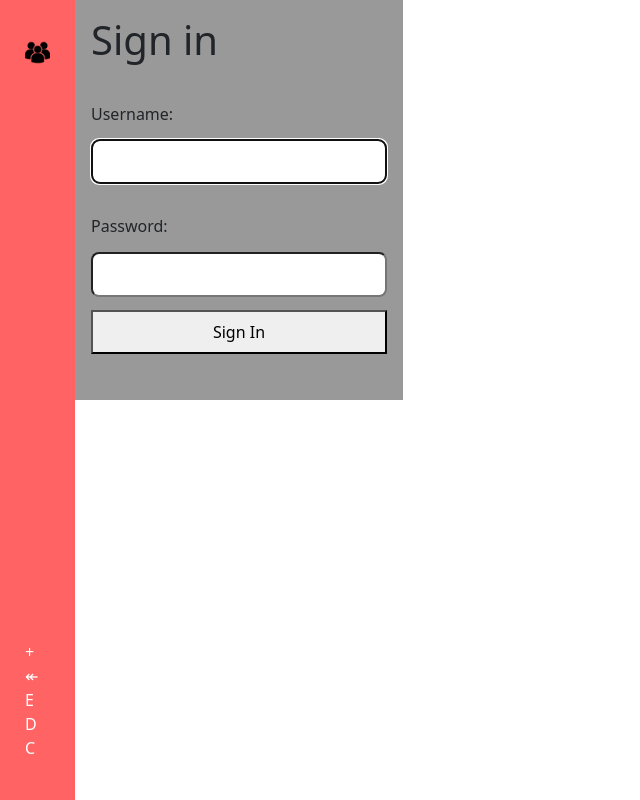
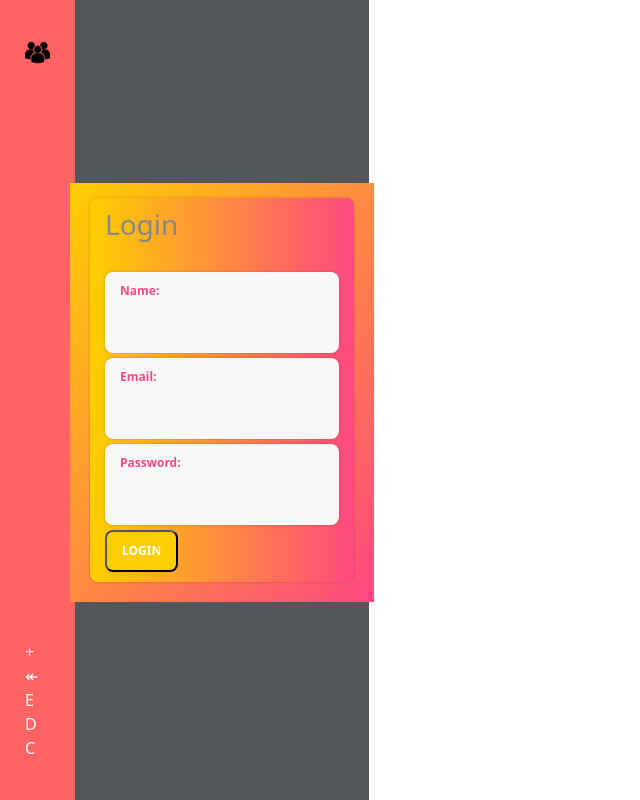
Before and after one commit to Widell98/CRMSystem, a React (Create React App) app: page /LoginPage in a window 1280 px wide. Shown: the whole page, without its empty margins (0-640 px from the left). Built offline with nearby package versions, Linux system fonts and the light colour scheme.

Commit message:
LoginPageFixv2

```diff
--- a/src/App.js
+++ b/src/App.js
@@ -5,9 +5,9 @@
 import TicketPage from './Pages/TicketPage'
 import EmployeePage from './Pages/EmployeePage'
 import Navbar from './Components/Navbar'
-import LoginPage from './Pages/LoginPage'
 import CalenderPage from './Pages/Calender'
 import CategoriesContext from './context'
+import LoginPage from './Pages/Login'
 
 const App = () => {
   const [categories, setCategories] = useState(null)
@@ -18,6 +18,7 @@
       <CategoriesContext.Provider value={value}>
         <BrowserRouter>
           <Navbar />
+
           <Routes>
 
             <Route path='/' element={<Dashboard />} />
--- a/src/Components/Login.js
+++ /dev/null
@@ -1,60 +0,0 @@
-import { useRef, useState, useEffect } from 'react';
-
-const Login = () => {
-  const userRef = useRef();
-  const errRef = useRef();
-
-  const [user, setUser] = useState('');
-  const [pwd, setPwd] = useState('')
-  const [errMsg, setErrMsg] = useState('');
-  const [success, setSuccess] = useState(false);
-
-  useEffect(() => {
-    userRef.current.focus();
-
-  }, [])
-
-  useEffect(() => {
-    setErrMsg('');
-
-  }, [user, pwd])
-
-  const handleSubmit = async (e) => {
-    e.PreventDefault();
-    setSuccess(true);
-
-  }
-
-
-  return (
-    <section className="login-section">
-      <p ref={errRef} className={errMsg ? "errmsg" : "offscreen"} aria-live="assertive">{errMsg}</p>
-      <h1>Sign in</h1>
-      <form className="login-form" onSubmit={handleSubmit}>
-        <label htmlFor="username">Username:</label>
-        <input
-          type="text"
-          id="username"
-          ref={userRef}
-          autocomplete="off"
-          onChange={(e) => setUser(e.target.value)}
-          value={user}
-          required
-        />
-        <label htmlFor="password">Password:</label>
-        <input
-          type="password"
-          id="password"
-          autocomplete="off"
-          onChange={(e) => setPwd(e.target.value)}
-          value={pwd}
-          required
-        />
-        <button>Sign In</button>
-      </form>
-    </section>
-  )
-
-}
-
-export default Login
--- /dev/null
+++ b/src/Components/LoginForm.js
@@ -0,0 +1,36 @@
+import React, { useState } from 'react'
+
+function LoginForm({ Login, error }) {
+
+  const [details, setDetails] = useState({ name: "", email: "", password: "", })
+  const submitHandler = e => {
+    e.preventDefault();
+
+    Login(details);
+  }
+
+  return (
+    <form className="xlogin" onSubmit={submitHandler}>
+      <div className="x-inner">
+        <h2 className="loginh2">Login</h2>
+        {(error != "") ? (<div className="error">{error}</div>) : ""}
+        <div className="xgroup">
+          <label className="x-label" htmlFor="name">Name:</label>
+          <input className="xinputs" type="text" name="name" id="name" onChange={e => setDetails({ ...details, name: e.target.value })} value={details.name} />
+        </div>
+        <div className="xgroup">
+          <label className="x-label" htmlFor="email">Email:</label>
+          <input className="xinputs" type="email" name="email" id="email" onChange={e => setDetails({ ...details, email: e.target.value })} value={details.email} />
+        </div>
+        <div className="xgroup">
+          <label className="x-label" htmlFor="password">Password:</label>
+          <input className="xinputs" type="password" name="password" id="password" onChange={e => setDetails({ ...details, password: e.target.value })} value={details.password} />
+        </div>
+        <input className="xloginbutton" type="submit" value="LOGIN"></input>
+
+      </div>
+    </form >
+  )
+}
+
+export default LoginForm
--- /dev/null
+++ b/src/Pages/Login.js
@@ -0,0 +1,50 @@
+import React, { useState } from 'react';
+import LoginForm from '../Components/LoginForm'
+
+function LoginPage() {
+  const adminUser = {
+    email: "stephnap@olfan.com",
+    password: "admin123"
+  }
+
+  const [user, setUser] = useState({ name: "", email: "" });
+  const [error, setError] = useState("");
+
+  const Login = details => {
+    console.log(details);
+    if (details.email == adminUser.email && details.password == adminUser.password) {
+      console.log("Logged in");
+      setUser({
+        name: details.name,
+        email: details.email
+      });
+    } else {
+
+      setError("Details do not match");
+
+    }
+  }
+
+  const Logout = () => {
+    setUser({ name: "", email: "" });
+  }
+
+  return (
+    <div className="xlogin-page">
+      {(user.email != "") ? (
+        <div className="welcome">
+          <h2>Welcome, <span>{user.name}</span></h2>
+          <button className="xloginbutton" onClick={Logout}>Logout</button>
+        </div>
+      ) : (
+        <LoginForm Login={Login} error={error} />
+      )
+      }
+
+    </div >
+  )
+
+
+};
+
+export default LoginPage;
--- a/src/Pages/LoginPage.js
+++ /dev/null
@@ -1,12 +0,0 @@
-import Login from '../Components/Login'
-const LoginPage = ({ ticket }) => {
-  return (
-    <div className="Login-Page">
-
-      <Login />
-
-    </div>
-  )
-}
-
-export default LoginPage;
--- a/src/index.css
+++ b/src/index.css
@@ -1,7 +1,8 @@
 @import url('https://fonts.googleapis.com/css2?family=Nunito&display=swap');
 @import url('https://fonts.googleapis.com/css2?family=Roboto&family=Rubik&display=swap');
 
-html, body {
+html,
+body {
   margin: 0;
   padding: 0;
   font-family: 'Trebuchet MS', Arial, sans-serif;
@@ -17,17 +18,16 @@
 }
 
 .test {
-      background-color:blue;
+  background-color: blue;
 }
 
 
 
-  /* ----- Nav ------ */
+/*----- Nav ------ */
 nav {
   height: 100vh;
   background-color: #FF6363;
-    /* background-color: rgb(43, 43, 63); */
-    color: rgb(255,255,255);
+  color: rgb(255, 255, 255);
   text-align: center;
   display: flex;
   flex-direction: column;
@@ -41,24 +41,25 @@
   flex-direction: column;
 }
 
-  nav .controls-container .icon
-  { width: 0; }
+nav .controls-container .icon {
+  width: 0;
+}
 
 nav .logo-container img {
   width: 25px;
 }
 
 nav .icon {
-    color: rgb(255,255,255);
+  color: rgb(255, 255, 255);
 }
 
 /* Dashboard */
 .dashboard {
   padding: 35px;
   width: 100%;
-    margin:auto;
-	border-collapse:separate;
-	border-spacing:0;
+  margin: auto;
+  border-collapse: separate;
+  border-spacing: 0;
 }
 
 
@@ -85,14 +86,15 @@
   width: 100%;
 }
 
-  .ticket-card #link > * {
-    background-color: rgb(221,221,221);
+.ticket-card #link>* {
+  background-color: rgb(221, 221, 221);
   margin: 2px;
   padding: 20px;
   width: 100%;
   display: flex;
   align-items: center;
 }
+
 .ticket-card .ticket-color {
   width: 15px !important;
   padding: 10px !important;
@@ -132,7 +134,7 @@
 }
 
 .ticket-card .priority-display .star-container h3 {
-    margin : 7px;
+  margin: 7px;
   padding: 0;
 }
 
@@ -141,20 +143,20 @@
 }
 
 .ticket-card .progress-bar {
-    width:100%;
+  width: 100%;
   height: 30px;
-    background-color: rgb(158,158,158);
+  background-color: rgb(158, 158, 158);
   border-radius: 15px;
   overflow: hidden;
 }
 
 .ticket-card .progress-bar .progress-indicator {
-    background-color: rgb(104,104, 175);
+  background-color: rgb(104, 104, 175);
   height: 100%;
 }
 
 .ticket-card .delete-block {
-    background-color: rgb(211,211,211);
+  background-color: rgb(211, 211, 211);
   width: 50px;
   margin: 2px;
   display: flex;
@@ -166,11 +168,11 @@
   width: 20px;
   height: 20px;
   border-radius: 10px;
-    background-color: rgb(61,61,61);
+  background-color: rgb(61, 61, 61);
   display: flex;
   justify-content: center;
   align-items: center;
-    color: rgb(255, 255, 255 );
+  color: rgb(255, 255, 255);
 }
 
 /* ---- Ticket page ---- */
@@ -215,92 +217,154 @@
   margin: 20px 0 20px 10;
 }
 
+
 /* LoginPage */
 
-.login-section {
-  width: 100%;
-  max-width: 420px;
-  min-height: 400px;
-  display: flex;
-  flex-direction: column;
-  justify-content: flex-start;
-  padding: 1rem;
-  background-color: rgba(0, 0, 0, 0.4);
+.xlogin {
+  margin: 0;
+  padding: 0;
+  box-sizing: border-box;
 }
 
-.login-form{
-  display: flex;
-  flex-direction: column;
-  justify-content: space-evenly;
-  flex-grow: 1;
-  padding-bottom: 1rem;
+.xinputs,
+.xloginbuttons {
+  appearance: none;
+  background: none;
+  border: none;
+  outline: none;
 }
 
-a,
-a:visited {
-  color: #fff;
+.xlogin-page {
+  height: 100vh;
+  display: flex;
+  align-items: center;
+  justify-content: center;
+  background-color: #53565A;
 }
 
-input[type="text"],
-input[type="password"],
-button,
-textarea {
-  font-family: 'Nunito', sans-serif;
-  font-size: 22px;
-  padding: 0.25rem;
-  border-radius: 0.5rem;
+.xlogin {
+  display: block;
+  position: relative;
 }
 
-label,
-button {
-  margin-top: 1rem;
+.xlogin:after {
+  content: "";
+  display: block;
+  position: absolute;
+  top: -5px;
+  left: -5px;
+  right: -5px;
+  bottom: -5px;
+  z-index: 1;
+  background-image: linear-gradient(to bottom right, #FFCE00, #FE4880);
 }
 
-button {
-  padding: 0.5rem;
+
+.xlogin,
+.x-inner {
+  position: relative;
+  display: block;
+  background-color: white;
+  padding: 30px;
+  z-index: 2;
 }
 
-.instructions {
-  font-size: 0.75rem;
-  border-radius: 0.5rem;
-  background: #000;
-  color: #fff;
-  padding: 0.25rem;
-  position: relative;
-  bottom: -10px;
+.xlogin,
+.x-inner,
+.loginh2 {
+  color: #888;
+  font-size: 28px;
+  font-weight: 500;
+  margin-bottom: 30px;
 }
 
-.instructions>svg {
-  margin-right: 0.25rem;
+.xlogin,
+.x-inner,
+.xgroup {
+  display: block;
+  width: 300px;
+  margin-bottom: 15px;
 }
 
-.offscreen {
-  position: absolute;
-  left: -9999px;
+.x-inner,
+.xgroup,
+.x-label {
+  display: block;
+  color: #666;
+  font-size: 12px;
+  margin-bottom: 5px;
+  transition: 0.4s;
 }
 
-.hide {
-  display: none;
+.x-inner,
+.xgroup:focus-within,
+.x-label {
+  color: #FE4880;
 }
 
-.valid {
-  color: limegreen;
-  margin-left: 0.25rem;
+.xlogin,
+.x-inner,
+.xgroup,
+.xinputs {
+  display: block;
+  width: 100%;
+  padding: 10px 15px;
+  background-color: #f8f8f8;
+  border-radius: 8px;
+  transition: 0.4s;
 }
 
-.invalid {
-  color: red;
-  margin-left: 0.25rem;
+
+
+.xlogin,
+.x-inner,
+.xgroup,
+.xinputs:focus {
+  box-shadow: 0px 0px 3px rgba(0, 0, 0, 0.2);
 }
 
-.errmsg {
-  background-color: lightpink;
-  color: firebrick;
-  font-weight: bold;
-  padding: 0.5rem;
-  margin-bottom: 0.5rem;
+
+.xlogin,
+.x-inner,
+.xinputs[type="submit"],
+.welcome,
+.xloginbutton {
+  display: inline-block;
+  padding: 10px 15px;
+  border-radius: 8px;
+  background-image: linear-gradient(to right, #FFCE00 50%, #FFCE00 50%, #FE4880);
+  background-size: 200%;
+  background-position: 0%;
+  transition: 0.4s;
+  color: white;
+  font-weight: 700;
+  cursor: pointer;
+
 }
 
-.line {
-  display: inline-block;
+.xlogin,
+.x-inner,
+.xinputs[type="submit"]:hover,
+.welcome,
+.xloginbutton:hover {
+  background-position: 100% 0%;
 }
+
+.welcome {
+  width: 100%;
+  max-width: 480px;
+  background-color: white;
+  padding: 15px 30px;
+}
+
+.welcome h2 {
+  color: #888;
+  font-size: 28px;
+  font-weight: 500;
+  margin-bottom: 30px;
+}
+
+.welcome h2 span {
+  color: #FE4880;
+  font-weight: 700;
+}
```
Also changed, not shown: src/Pages/TicketPage.js (+6 -6 lines). Lines whose indentation alone changed are shown as unchanged.
